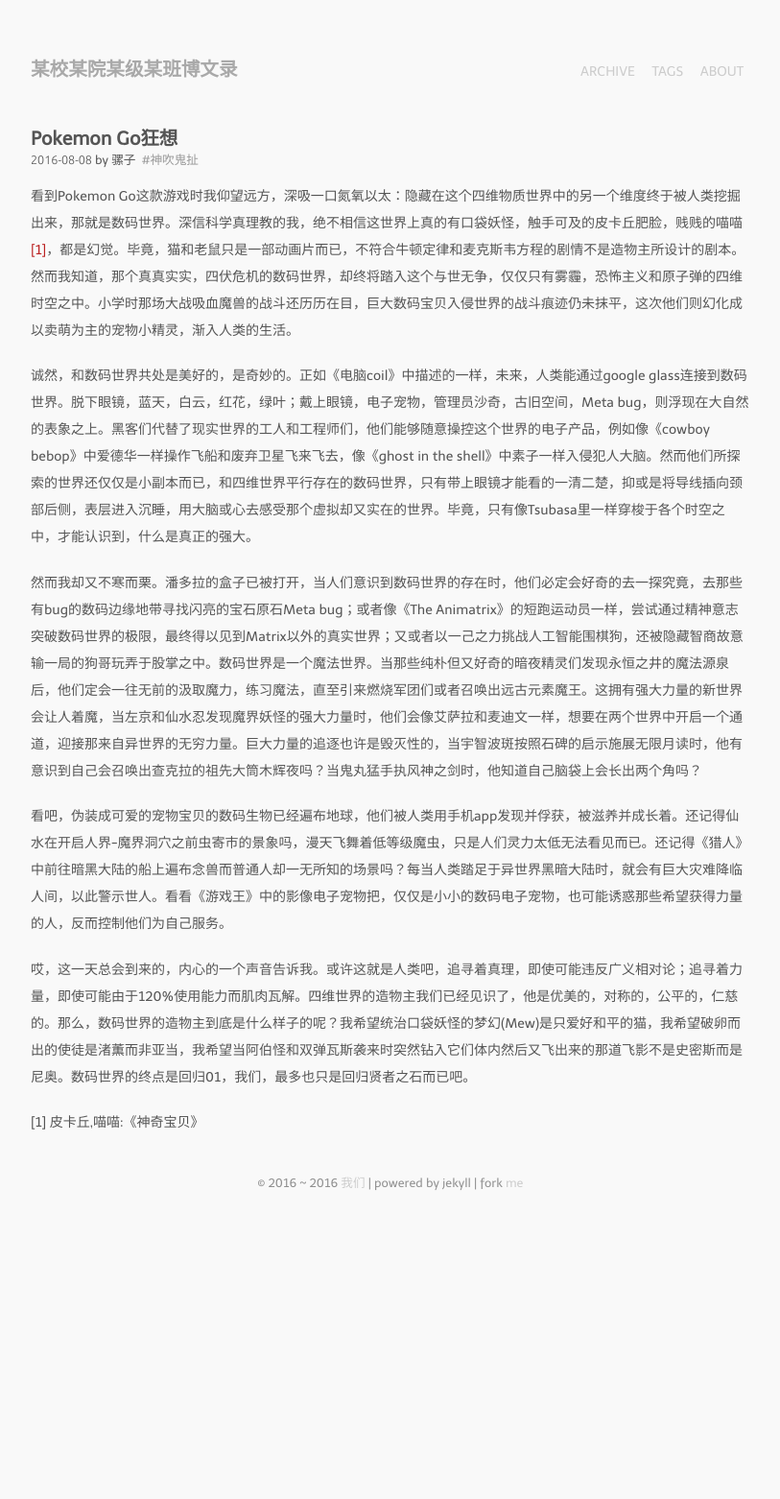
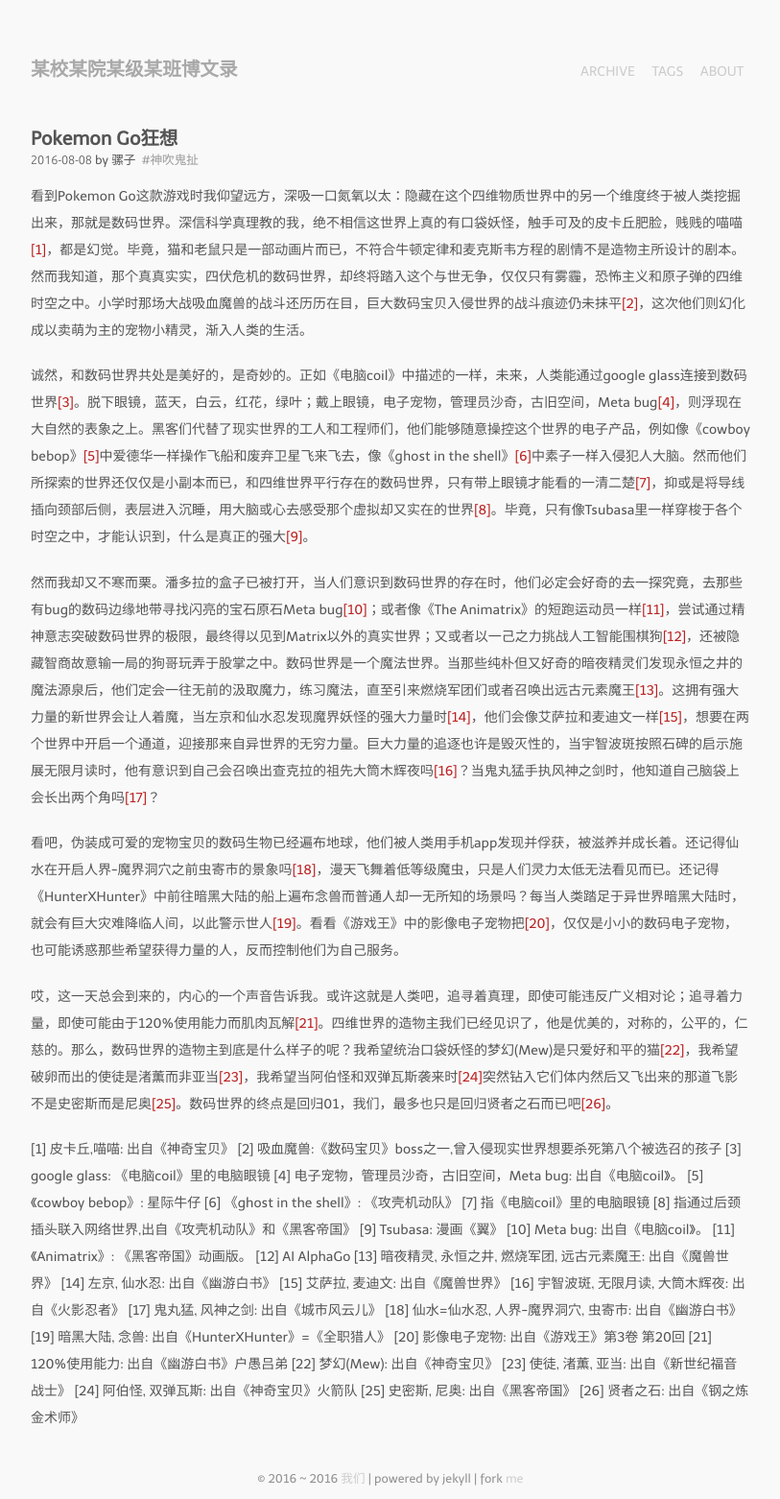
Before and after one commit to pkuphys/pkuphys.github.io, a Jekyll site: the page built from _posts/2016-08-08-PokemonGo.markdown, in a window 1280 px wide. Shown: the whole page at 96% size, without its empty margins (233-1046 px from the left). Built offline with Jekyll 4.4.1, drawn with Linux system fonts in a browser that asks for light colours; nearby versions of some CDN libraries; some web fonts are replaced; comment, search, counter and statistics services are not loaded; before the commit the page ends 1254 px from its top, so only the background shows below that.

Commit message:
Update 2016-08-08-PokemonGo.markdown

```diff
--- a/_posts/2016-08-08-PokemonGo.markdown
+++ b/_posts/2016-08-08-PokemonGo.markdown
@@ -6,14 +6,39 @@ tags:
   - 神吹鬼扯
 ---
 
-看到Pokemon Go这款游戏时我仰望远方，深吸一口氮氧以太：隐藏在这个四维物质世界中的另一个维度终于被人类挖掘出来，那就是数码世界。深信科学真理教的我，绝不相信这世界上真的有口袋妖怪，触手可及的皮卡丘肥脸，贱贱的喵喵[[1]](#Reference)，都是幻觉。毕竟，猫和老鼠只是一部动画片而已，不符合牛顿定律和麦克斯韦方程的剧情不是造物主所设计的剧本。然而我知道，那个真真实实，四伏危机的数码世界，却终将踏入这个与世无争，仅仅只有雾霾，恐怖主义和原子弹的四维时空之中。小学时那场大战吸血魔兽的战斗还历历在目，巨大数码宝贝入侵世界的战斗痕迹仍未抹平，这次他们则幻化成以卖萌为主的宠物小精灵，渐入人类的生活。
+看到Pokemon Go这款游戏时我仰望远方，深吸一口氮氧以太：隐藏在这个四维物质世界中的另一个维度终于被人类挖掘出来，那就是数码世界。深信科学真理教的我，绝不相信这世界上真的有口袋妖怪，触手可及的皮卡丘肥脸，贱贱的喵喵[[1]](#Reference)，都是幻觉。毕竟，猫和老鼠只是一部动画片而已，不符合牛顿定律和麦克斯韦方程的剧情不是造物主所设计的剧本。然而我知道，那个真真实实，四伏危机的数码世界，却终将踏入这个与世无争，仅仅只有雾霾，恐怖主义和原子弹的四维时空之中。小学时那场大战吸血魔兽的战斗还历历在目，巨大数码宝贝入侵世界的战斗痕迹仍未抹平[[2]](#Reference)，这次他们则幻化成以卖萌为主的宠物小精灵，渐入人类的生活。
 
-诚然，和数码世界共处是美好的，是奇妙的。正如《电脑coil》中描述的一样，未来，人类能通过google glass连接到数码世界。脱下眼镜，蓝天，白云，红花，绿叶；戴上眼镜，电子宠物，管理员沙奇，古旧空间，Meta bug，则浮现在大自然的表象之上。黑客们代替了现实世界的工人和工程师们，他们能够随意操控这个世界的电子产品，例如像《cowboy bebop》中爱德华一样操作飞船和废弃卫星飞来飞去，像《ghost in the shell》中素子一样入侵犯人大脑。然而他们所探索的世界还仅仅是小副本而已，和四维世界平行存在的数码世界，只有带上眼镜才能看的一清二楚，抑或是将导线插向颈部后侧，表层进入沉睡，用大脑或心去感受那个虚拟却又实在的世界。毕竟，只有像Tsubasa里一样穿梭于各个时空之中，才能认识到，什么是真正的强大。
+诚然，和数码世界共处是美好的，是奇妙的。正如《电脑coil》中描述的一样，未来，人类能通过google glass连接到数码世界[[3]](#Reference)。脱下眼镜，蓝天，白云，红花，绿叶；戴上眼镜，电子宠物，管理员沙奇，古旧空间，Meta bug[[4]](#Reference)，则浮现在大自然的表象之上。黑客们代替了现实世界的工人和工程师们，他们能够随意操控这个世界的电子产品，例如像《cowboy bebop》[[5]](#Reference)中爱德华一样操作飞船和废弃卫星飞来飞去，像《ghost in the shell》[[6]](#Reference)中素子一样入侵犯人大脑。然而他们所探索的世界还仅仅是小副本而已，和四维世界平行存在的数码世界，只有带上眼镜才能看的一清二楚[[7]](#Reference)，抑或是将导线插向颈部后侧，表层进入沉睡，用大脑或心去感受那个虚拟却又实在的世界[[8]](#Reference)。毕竟，只有像Tsubasa里一样穿梭于各个时空之中，才能认识到，什么是真正的强大[[9]](#Reference)。
 
-然而我却又不寒而栗。潘多拉的盒子已被打开，当人们意识到数码世界的存在时，他们必定会好奇的去一探究竟，去那些有bug的数码边缘地带寻找闪亮的宝石原石Meta bug；或者像《The Animatrix》的短跑运动员一样，尝试通过精神意志突破数码世界的极限，最终得以见到Matrix以外的真实世界；又或者以一己之力挑战人工智能围棋狗，还被隐藏智商故意输一局的狗哥玩弄于股掌之中。数码世界是一个魔法世界。当那些纯朴但又好奇的暗夜精灵们发现永恒之井的魔法源泉后，他们定会一往无前的汲取魔力，练习魔法，直至引来燃烧军团们或者召唤出远古元素魔王。这拥有强大力量的新世界会让人着魔，当左京和仙水忍发现魔界妖怪的强大力量时，他们会像艾萨拉和麦迪文一样，想要在两个世界中开启一个通道，迎接那来自异世界的无穷力量。巨大力量的追逐也许是毁灭性的，当宇智波斑按照石碑的启示施展无限月读时，他有意识到自己会召唤出查克拉的祖先大筒木辉夜吗？当鬼丸猛手执风神之剑时，他知道自己脑袋上会长出两个角吗？
+然而我却又不寒而栗。潘多拉的盒子已被打开，当人们意识到数码世界的存在时，他们必定会好奇的去一探究竟，去那些有bug的数码边缘地带寻找闪亮的宝石原石Meta bug[[10]](#Reference)；或者像《The Animatrix》的短跑运动员一样[[11]](#Reference)，尝试通过精神意志突破数码世界的极限，最终得以见到Matrix以外的真实世界；又或者以一己之力挑战人工智能围棋狗[[12]](#Reference)，还被隐藏智商故意输一局的狗哥玩弄于股掌之中。数码世界是一个魔法世界。当那些纯朴但又好奇的暗夜精灵们发现永恒之井的魔法源泉后，他们定会一往无前的汲取魔力，练习魔法，直至引来燃烧军团们或者召唤出远古元素魔王[[13]](#Reference)。这拥有强大力量的新世界会让人着魔，当左京和仙水忍发现魔界妖怪的强大力量时[[14]](#Reference)，他们会像艾萨拉和麦迪文一样[[15]](#Reference)，想要在两个世界中开启一个通道，迎接那来自异世界的无穷力量。巨大力量的追逐也许是毁灭性的，当宇智波斑按照石碑的启示施展无限月读时，他有意识到自己会召唤出查克拉的祖先大筒木辉夜吗[[16]](#Reference)？当鬼丸猛手执风神之剑时，他知道自己脑袋上会长出两个角吗[[17]](#Reference)？
 
-看吧，伪装成可爱的宠物宝贝的数码生物已经遍布地球，他们被人类用手机app发现并俘获，被滋养并成长着。还记得仙水在开启人界-魔界洞穴之前虫寄市的景象吗，漫天飞舞着低等级魔虫，只是人们灵力太低无法看见而已。还记得《猎人》中前往暗黑大陆的船上遍布念兽而普通人却一无所知的场景吗？每当人类踏足于异世界黑暗大陆时，就会有巨大灾难降临人间，以此警示世人。看看《游戏王》中的影像电子宠物把，仅仅是小小的数码电子宠物，也可能诱惑那些希望获得力量的人，反而控制他们为自己服务。
+看吧，伪装成可爱的宠物宝贝的数码生物已经遍布地球，他们被人类用手机app发现并俘获，被滋养并成长着。还记得仙水在开启人界-魔界洞穴之前虫寄市的景象吗[[18]](#Reference)，漫天飞舞着低等级魔虫，只是人们灵力太低无法看见而已。还记得《HunterXHunter》中前往暗黑大陆的船上遍布念兽而普通人却一无所知的场景吗？每当人类踏足于异世界暗黑大陆时，就会有巨大灾难降临人间，以此警示世人[[19]](#Reference)。看看《游戏王》中的影像电子宠物把[[20]](#Reference)，仅仅是小小的数码电子宠物，也可能诱惑那些希望获得力量的人，反而控制他们为自己服务。
 
-哎，这一天总会到来的，内心的一个声音告诉我。或许这就是人类吧，追寻着真理，即使可能违反广义相对论；追寻着力量，即使可能由于120%使用能力而肌肉瓦解。四维世界的造物主我们已经见识了，他是优美的，对称的，公平的，仁慈的。那么，数码世界的造物主到底是什么样子的呢？我希望统治口袋妖怪的梦幻(Mew)是只爱好和平的猫，我希望破卵而出的使徒是渚薫而非亚当，我希望当阿伯怪和双弹瓦斯袭来时突然钻入它们体内然后又飞出来的那道飞影不是史密斯而是尼奥。数码世界的终点是回归01，我们，最多也只是回归贤者之石而已吧。
+哎，这一天总会到来的，内心的一个声音告诉我。或许这就是人类吧，追寻着真理，即使可能违反广义相对论；追寻着力量，即使可能由于120%使用能力而肌肉瓦解[[21]](#Reference)。四维世界的造物主我们已经见识了，他是优美的，对称的，公平的，仁慈的。那么，数码世界的造物主到底是什么样子的呢？我希望统治口袋妖怪的梦幻(Mew)是只爱好和平的猫[[22]](#Reference)，我希望破卵而出的使徒是渚薫而非亚当[[23]](#Reference)，我希望当阿伯怪和双弹瓦斯袭来时[[24]](#Reference)突然钻入它们体内然后又飞出来的那道飞影不是史密斯而是尼奥[[25]](#Reference)。数码世界的终点是回归01，我们，最多也只是回归贤者之石而已吧[[26]](#Reference)。
 
-[1] 皮卡丘,喵喵:《神奇宝贝》
+[1] 皮卡丘,喵喵: 出自《神奇宝贝》
+[2] 吸血魔兽:《数码宝贝》boss之一,曾入侵现实世界想要杀死第八个被选召的孩子
+[3] google glass: 《电脑coil》里的电脑眼镜
+[4] 电子宠物，管理员沙奇，古旧空间，Meta bug: 出自《电脑coil》。
+[5] 《cowboy bebop》: 星际牛仔
+[6] 《ghost in the shell》: 《攻壳机动队》
+[7] 指《电脑coil》里的电脑眼镜
+[8] 指通过后颈插头联入网络世界,出自《攻壳机动队》和《黑客帝国》
+[9] Tsubasa: 漫画《翼》
+[10] Meta bug: 出自《电脑coil》。
+[11] 《Animatrix》: 《黑客帝国》动画版。
+[12] AI AlphaGo
+[13] 暗夜精灵, 永恒之井, 燃烧军团, 远古元素魔王: 出自《魔兽世界》
+[14] 左京, 仙水忍: 出自《幽游白书》
+[15] 艾萨拉, 麦迪文: 出自《魔兽世界》
+[16] 宇智波斑, 无限月读, 大筒木辉夜: 出自《火影忍者》
+[17] 鬼丸猛, 风神之剑: 出自《城市风云儿》
+[18] 仙水=仙水忍, 人界-魔界洞穴, 虫寄市: 出自《幽游白书》
+[19] 暗黑大陆, 念兽: 出自《HunterXHunter》=《全职猎人》
+[20] 影像电子宠物: 出自《游戏王》第3卷 第20回
+[21] 120%使用能力: 出自《幽游白书》户愚吕弟
+[22] 梦幻(Mew): 出自《神奇宝贝》
+[23] 使徒, 渚薫, 亚当: 出自《新世纪福音战士》
+[24] 阿伯怪, 双弹瓦斯: 出自《神奇宝贝》火箭队
+[25] 史密斯, 尼奥: 出自《黑客帝国》
+[26] 贤者之石: 出自《钢之炼金术师》
```
